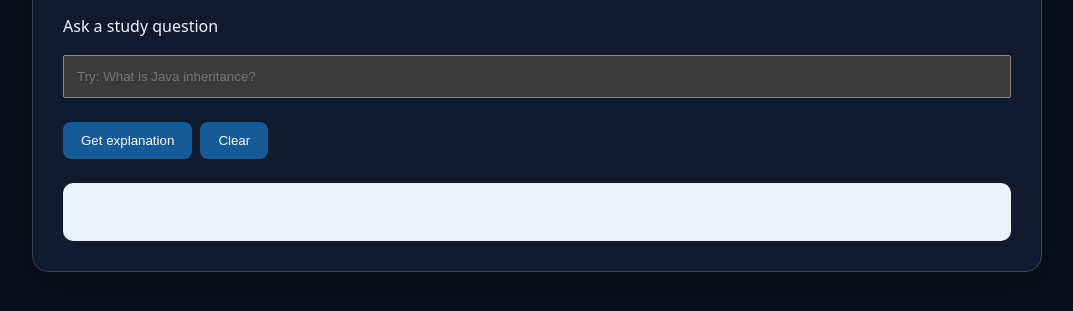
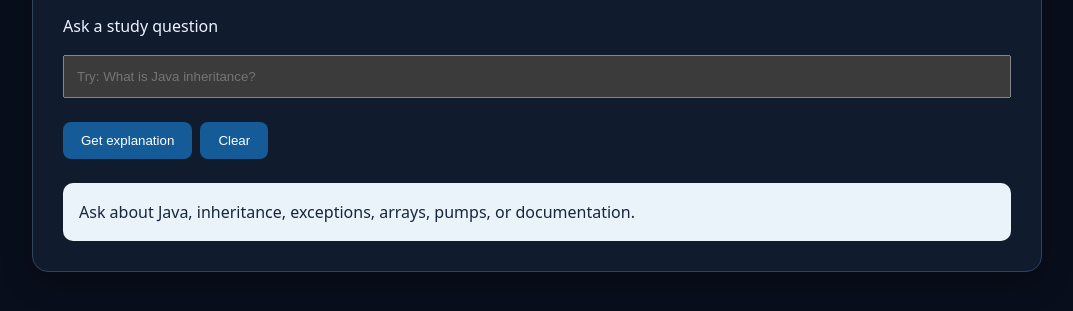
Before and after one commit to ramonaljimerritt-oss/github-portfolio, a plain HTML site: page ai-assistant/index.html in a window 1280 px wide. Shown: the part 237-548 px from the top of the page, without its empty margins (103-1176 px from the left). Drawn offline with Linux system fonts and the light colour scheme.

Commit message:
Fix operations study helper response text

```diff
--- a/ai-assistant/index.html
+++ b/ai-assistant/index.html
@@ -1 +1 @@
-<!doctype html><html lang="en"><head><meta charset="utf-8"><meta name="viewport" content="width=device-width,initial-scale=1"><title>Operations Study Helper</title><link rel="stylesheet" href="../assets/style.css"></head><body><main class="wrap"><section><a href="../index.html">← Portfolio</a><h1>Operations Study Helper</h1><p>AI-assisted development demonstration. This app uses a local keyword-based knowledge base, not a live AI model. Do not use for safety-critical operational decisions.</p><label for="question">Ask a study question</label><p><input id="question" style="width:100%;padding:12px" placeholder="Try: What is Java inheritance?" aria-label="Study question"></p><button id="ask" class="btn" style="border:0;cursor:pointer">Get explanation</button><button id="clear" class="btn" style="border:0;cursor:pointer">Clear</button><div id="answer" role="status" aria-live="polite" style="margin-top:16px;padding:16px;background:#e9f3f9;border-radius:10px">Ask about Java, inheritance, exceptions, arrays, pumps, or documentation.</div></section></main><script src="app.js"></script></body></html>
+<!doctype html><html lang="en"><head><meta charset="utf-8"><meta name="viewport" content="width=device-width,initial-scale=1"><title>Operations Study Helper</title><link rel="stylesheet" href="../assets/style.css"></head><body><main class="wrap"><section><a href="../index.html">← Portfolio</a><h1>Operations Study Helper</h1><p>AI-assisted development demonstration. This app uses a local keyword-based knowledge base, not a live AI model. Do not use for safety-critical operational decisions.</p><label for="question">Ask a study question</label><p><input id="question" style="width:100%;padding:12px" placeholder="Try: What is Java inheritance?" aria-label="Study question"></p><button id="ask" class="btn" style="border:0;cursor:pointer">Get explanation</button><button id="clear" class="btn" style="border:0;cursor:pointer">Clear</button><div id="answer" role="status" aria-live="polite" style="margin-top:16px;padding:16px;background:#e9f3f9;color:#17263d;border-radius:10px">Ask about Java, inheritance, exceptions, arrays, pumps, or documentation.</div></section></main><script src="app.js"></script></body></html>
```
